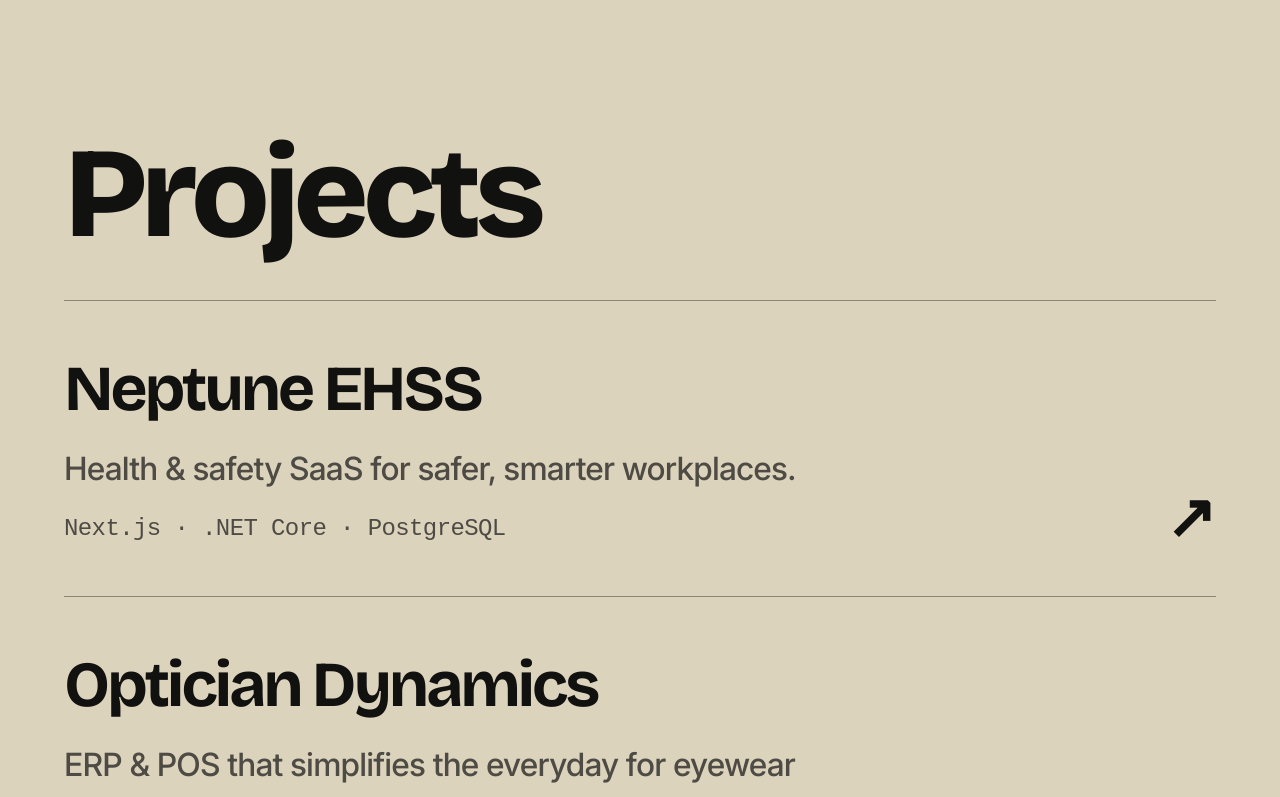
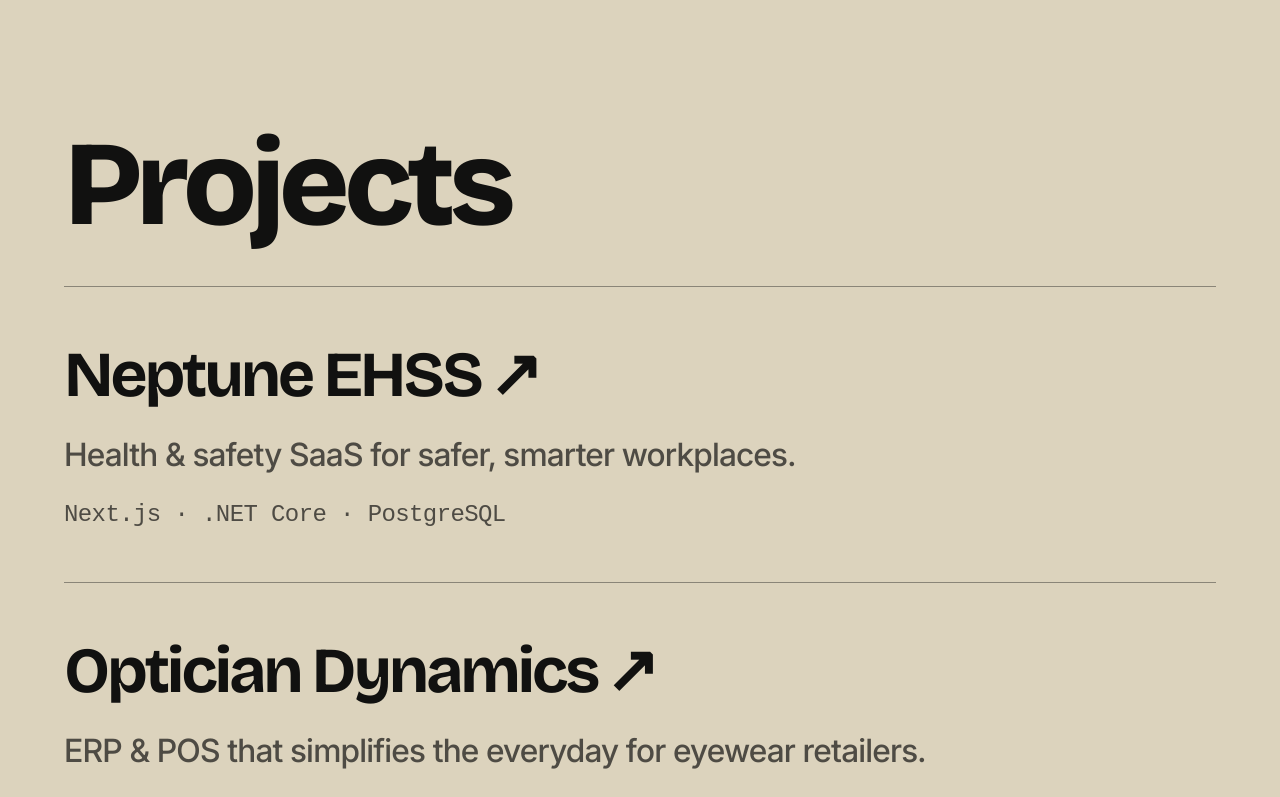
Before and after one commit to Hamid6426/my-portfolio, a Next.js app: page / in a window 1280 px wide. Shown: the part 1420-2217 px from the top of the page. Built offline with nearby package versions, Linux system fonts and the light colour scheme.

Commit message:
style: little smaller section title size and link arrow move in front of project name

```diff
--- a/src/app/globals.css
+++ b/src/app/globals.css
@@ -147,7 +147,7 @@ h3 {
 
 /* SECTION TITLES */
 .t2 {
-  @apply font-heading text-[14vw] leading-[0.9] font-extrabold tracking-tighter min-[384px]:text-[4rem] sm:text-[5rem] md:text-[6rem] lg:text-[7rem] xl:text-[8rem];
+  @apply font-heading text-[14vw] leading-[0.9] font-extrabold tracking-tighter min-[384px]:text-[3.5rem] sm:text-[4.5rem] md:text-[5.5rem] lg:text-[6.5rem] xl:text-[7.5rem];
 }
 
 /* SECTION ITEM TITLES */
--- a/src/components/Projects.tsx
+++ b/src/components/Projects.tsx
@@ -13,32 +13,32 @@ export default function Projects() {
             <Slide
               inView
               animation="slide-left"
-              className="grid grid-cols-12 items-start gap-6 py-12"
+              className="py-12"
             >
-              <div className="col-span-12 lg:col-span-9">
-                <h3 className="t3">{p.title}</h3>
+              <div>
+                <h3 className="t3">
+                  <a
+                    href={p.url}
+                    target="_blank"
+                    rel="noopener noreferrer"
+                    aria-label={`${p.title} (opens in a new tab)`}
+                    className="group inline-flex items-center gap-2 transition-colors hover:text-primary"
+                  >
+                    <span>{p.title}</span>
+                    <span
+                      aria-hidden="true"
+                      className="inline-block transition-transform duration-200 group-hover:translate-x-0.5 group-hover:-translate-y-0.5"
+                    >
+                      ↗
+                    </span>
+                  </a>
+                </h3>
                 <p className="t5 mt-4 max-w-[54ch] text-muted">
                   {p.description}
                 </p>
                 <div className="t7 mt-4 text-muted">
                   <p>{p.tags.join(" · ")}</p>
                 </div>
-              </div>
-
-              <div className="col-span-12 flex justify-end lg:col-span-3 lg:h-full lg:items-end">
-                <a
-                  href={p.url}
-                  target="_blank"
-                  rel="noopener noreferrer"
-                  aria-label={`${p.title} (opens in a new tab)`}
-                >
-                  <span
-                    aria-hidden="true"
-                    className="font-heading text-4xl font-extrabold transition-colors group-hover:text-inverse lg:text-6xl"
-                  >
-                    ↗
-                  </span>
-                </a>
               </div>
             </Slide>
           </li>
```
